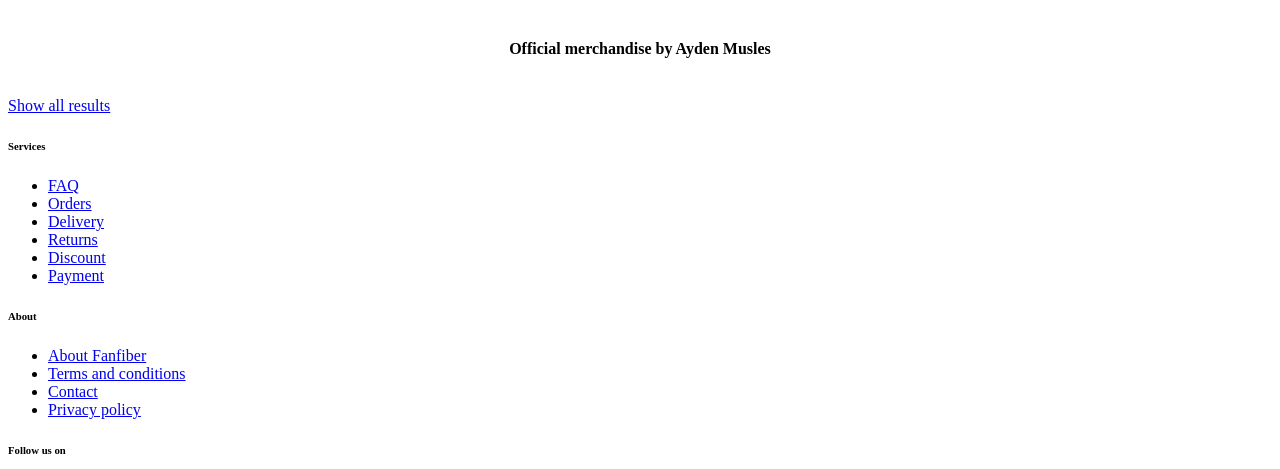
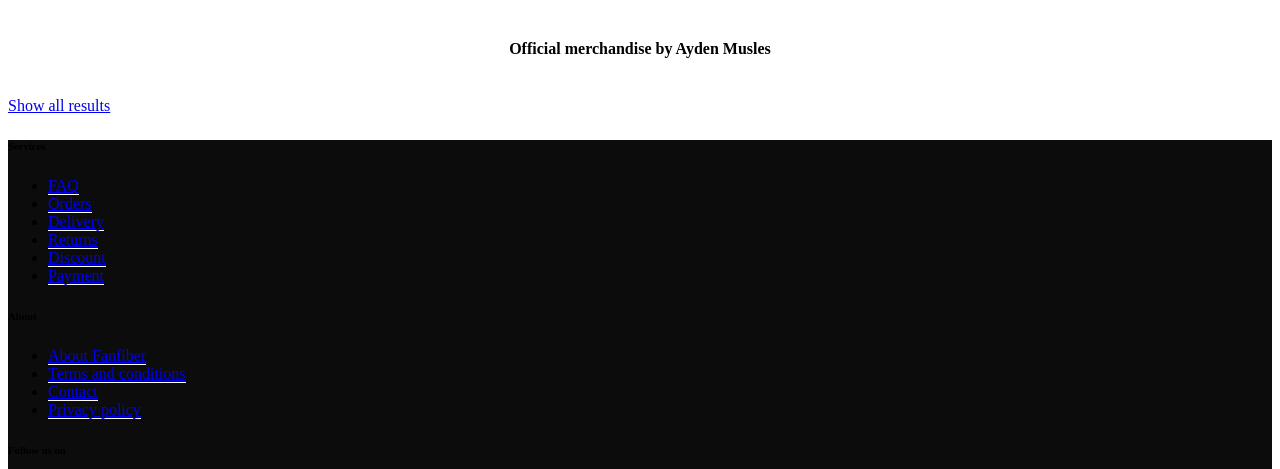
Before and after one commit to AydenMusles/musles, a plain HTML site: page index.html in a window 1280 px wide. Shown: the part 66-535 px from the top of the page. Drawn offline with Linux system fonts and the light colour scheme.

Commit message:
Update index.html

```diff
--- a/index.html
+++ b/index.html
@@ -418,3 +418,9 @@
 		</div>
 	</section>
 </footer>
+<!-- footer style -->
+<style>
+.main-footer {background-color:#0c0c0c}
+.footer-nav li a {border-bottom: 1px solid #ffffff}
+.footer-nav li a:hover {border-bottom: 1px solid #2f79e2!important}
+</style>
```
